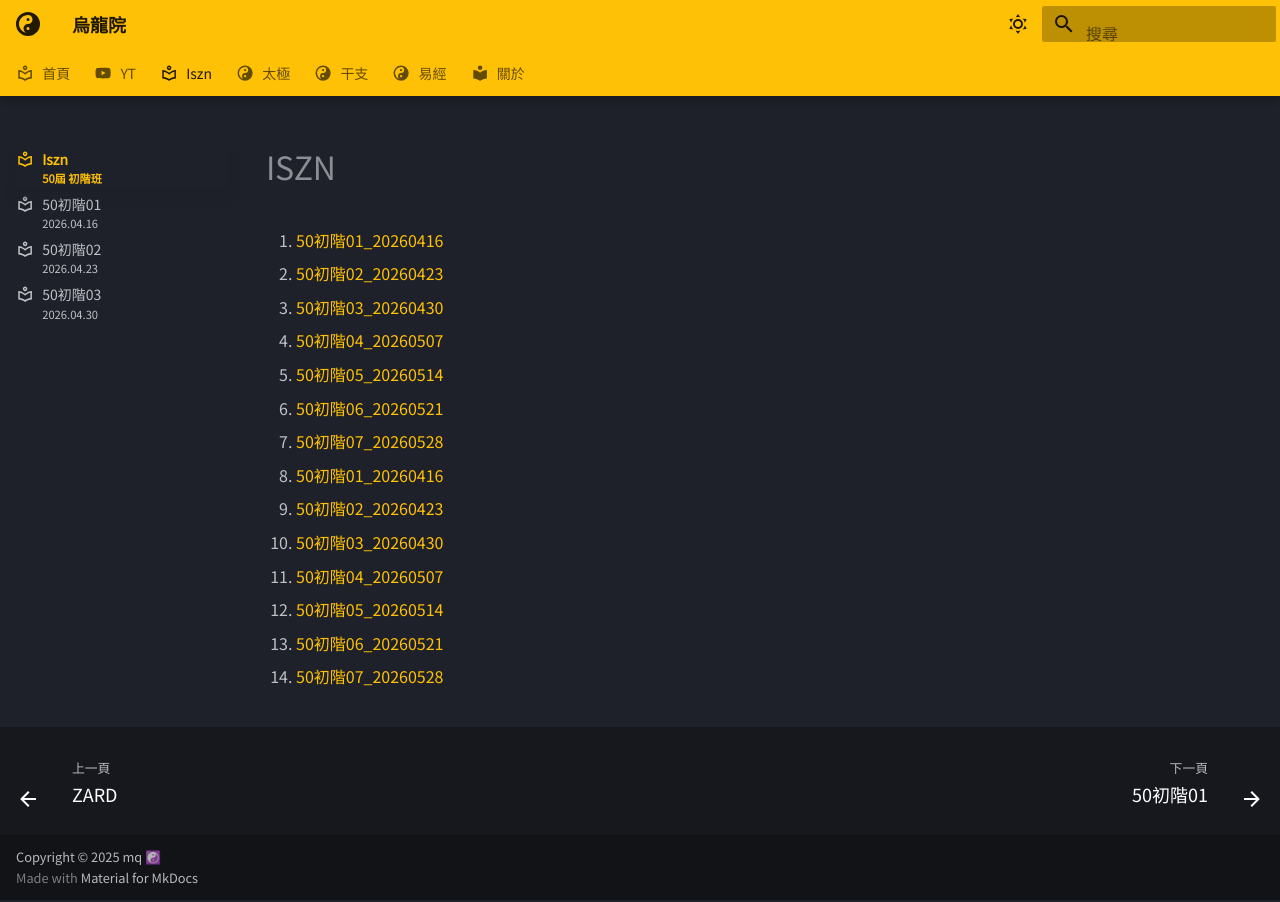
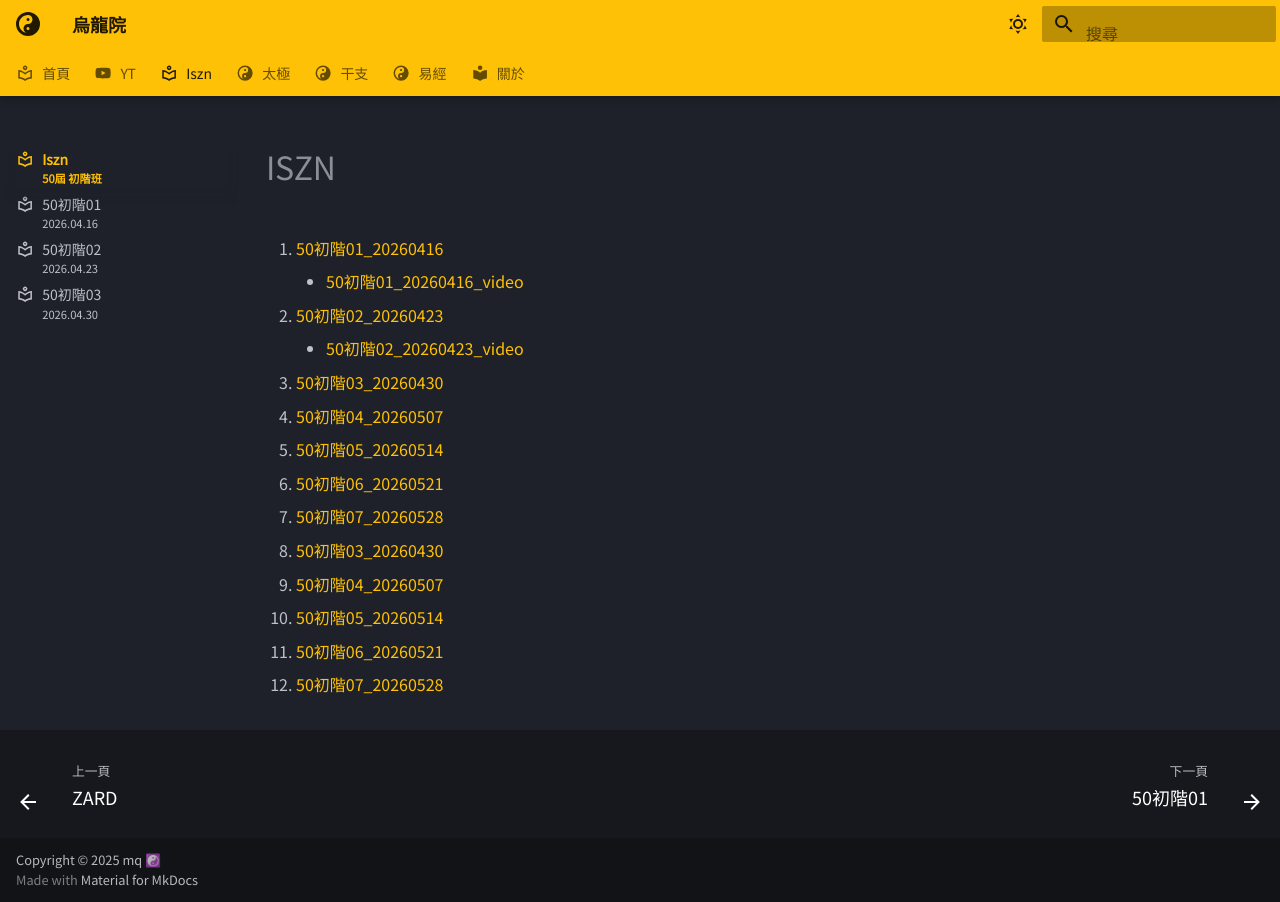
Before and after one commit to oolongyuan/oolongyuan.github.io, an MkDocs documentation site: the page built from docs/iszn/index.md, in a window 1280 px wide. Built offline with MkDocs 1.6.1 and Material for MkDocs 9.7.7, drawn with Linux system fonts in a browser that asks for light colours; some web fonts are replaced; some of the changed lines change nothing that is shown.

Commit message:
formatted

```diff
--- a/docs/iszn/index.md
+++ b/docs/iszn/index.md
@@ -8,7 +8,13 @@ subtitle: 50屆 初階班
 # ISZN
 
  1. [50初階01_20260416](/iszn/class_01/)
+
+    - [50初階01_20260416_video](https://iframe.mediadelivery.net/embed/431082/e5ddc1fb-1711-4a39-840f-a7afd6e9a5ee?autoplay=false){target="_blank"}
+
  1. [50初階02_20260423](/iszn/class_02/)
+
+    - [50初階02_20260423_video](https://iframe.mediadelivery.net/embed/431082/ba5ad910-69f7-44cc-a124-768a7cfc8ce7?autoplay=false){target="_blank"}
+
  1. [50初階03_20260430](/iszn/class_03/)
  1. [50初階04_20260507](/iszn/class_04/)
  1. [50初階05_20260514](/iszn/class_05/)
@@ -19,9 +25,7 @@ subtitle: 50屆 初階班
 
 
 
- 1. [50初階01_20260416](https://iframe.mediadelivery.net/embed/431082/e5ddc1fb-1711-4a39-840f-a7afd6e9a5ee?autoplay=false){target="_blank"}
 
- 1. [50初階02_20260423](https://iframe.mediadelivery.net/embed/431082/ba5ad910-69f7-44cc-a124-768a7cfc8ce7?autoplay=false){target="_blank"}
 
  1. [50初階03_20260430](https://iframe.mediadelivery.net/embed/431082/ebaeaed0-c390-4052-b9e7-f98731c99cb5?autoplay=false){target="_blank"}
 
```
Also changed, not shown: docs/iszn/class_03.md (+2 -0 lines).
